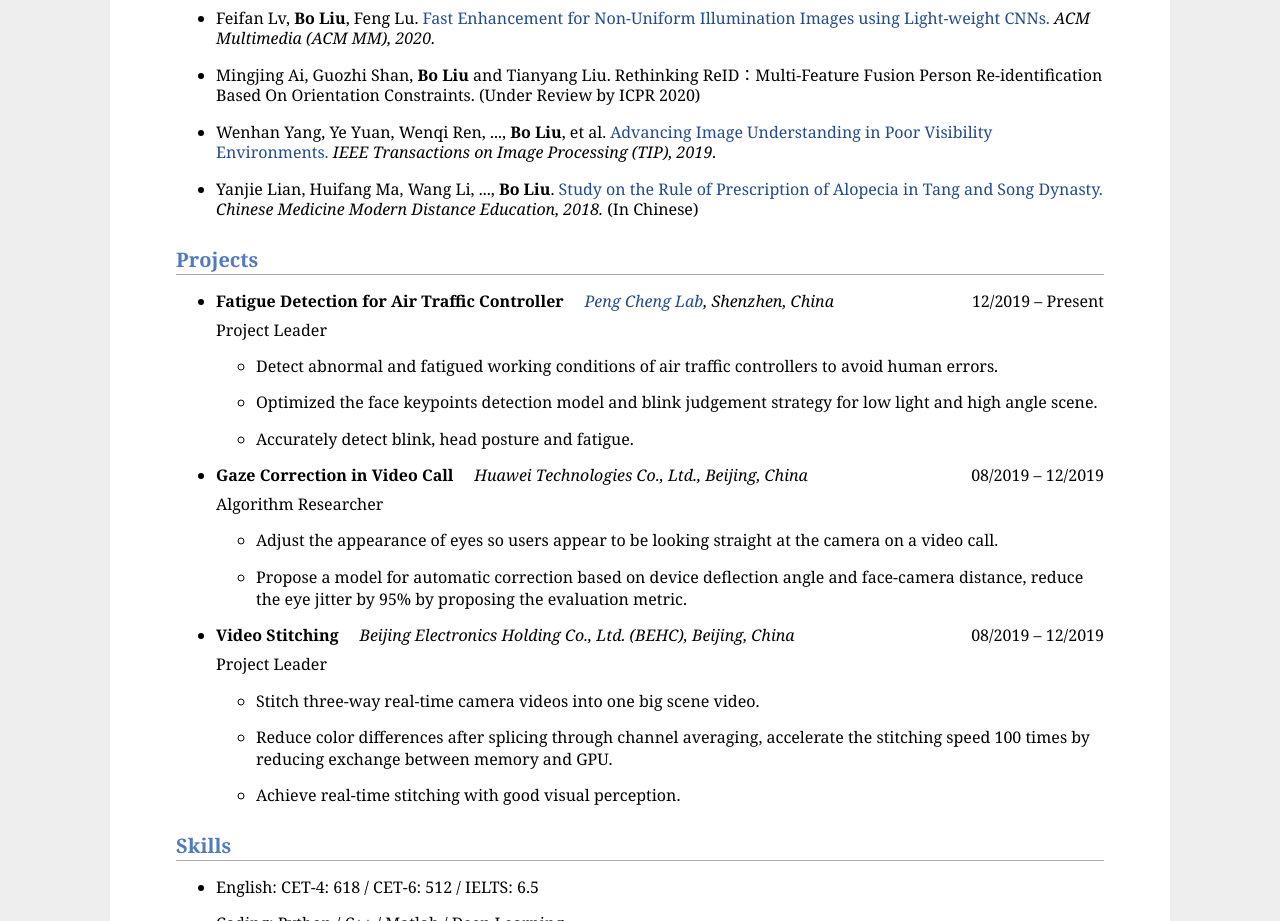
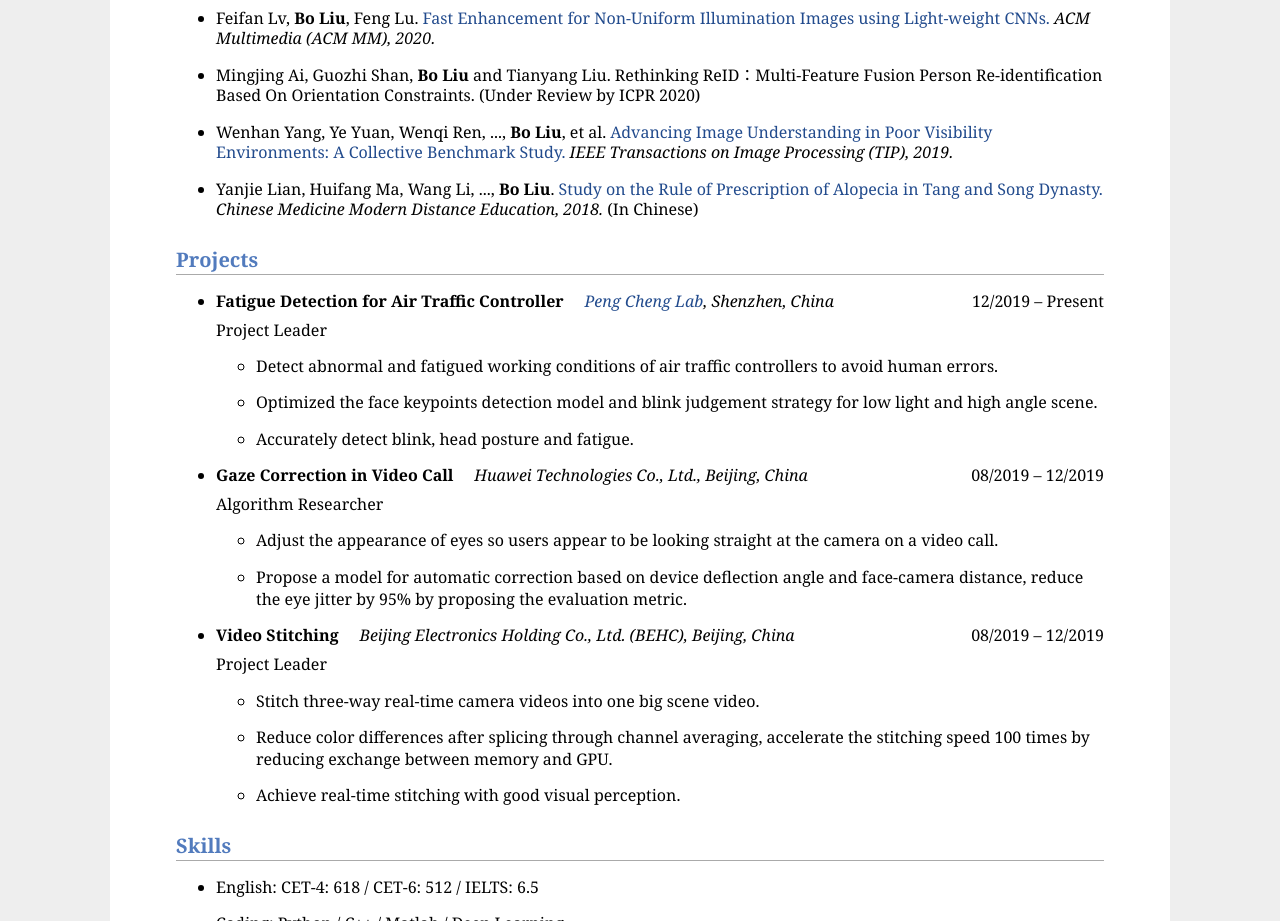
Before and after one commit to bliu03/bliu03.github.io, a plain HTML site: page index.html in a window 1280 px wide. Shown: the part 940-1861 px from the top of the page. Drawn offline with Linux system fonts and the light colour scheme.

Commit message:
modify paper name

```diff
--- a/index.html
+++ b/index.html
@@ -82,7 +82,7 @@
 </li>
 <li><p>Mingjing Ai, Guozhi Shan, <b>Bo Liu</b> and Tianyang Liu. Rethinking ReID：Multi-Feature Fusion Person Re-identification Based On Orientation Constraints. (Under Review by ICPR 2020)</p>
 </li>
-<li><p>Wenhan Yang, Ye Yuan, Wenqi Ren, ..., <b>Bo Liu</b>, et al. <a href=https://ieeexplore.ieee.org/document/9049390>Advancing Image Understanding in Poor Visibility Environments.</a> <i>IEEE Transactions on Image Processing (TIP), 2019.</i></p>
+<li><p>Wenhan Yang, Ye Yuan, Wenqi Ren, ..., <b>Bo Liu</b>, et al. <a href=https://ieeexplore.ieee.org/document/9049390>Advancing Image Understanding in Poor Visibility Environments: A Collective Benchmark Study.</a> <i>IEEE Transactions on Image Processing (TIP), 2019.</i></p>
 </li>
 <li><p>Yanjie Lian, Huifang Ma, Wang Li, ..., <b>Bo Liu</b>. <a href=https://kns.cnki.net/KCMS/detail/detail.aspx?dbcode=CJFQ&dbname=CJFDLAST2019&filename=ZZYY201906023&v=MTQ2NzRxVHJXTTFGckNVUjdxZmIrWm1GeURnVWJ6SVB6ZlNkN0c0SDlqTXFZOUhaNFI4ZVgxTHV4WVM3RGgxVDM=>Study on the Rule of Prescription of Alopecia in Tang and Song Dynasty.</a> <i>Chinese Medicine Modern Distance Education, 2018.</i> (In Chinese)</p>
 </li>
```
